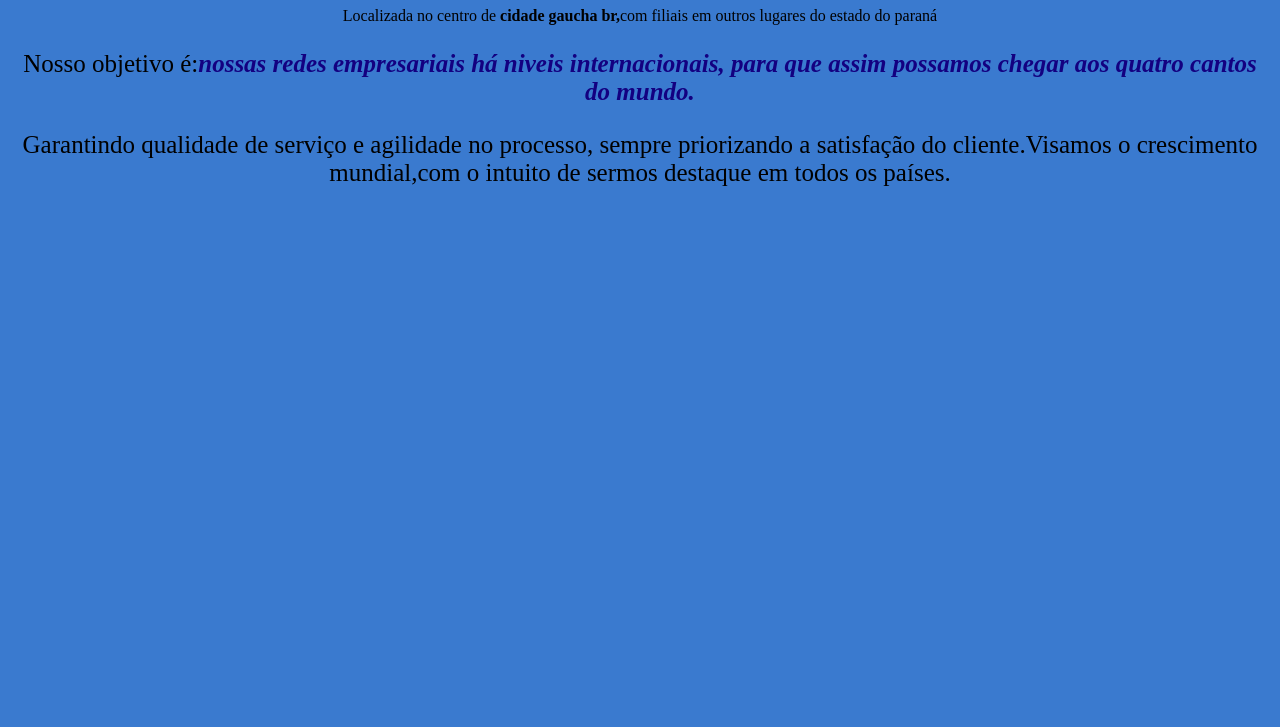
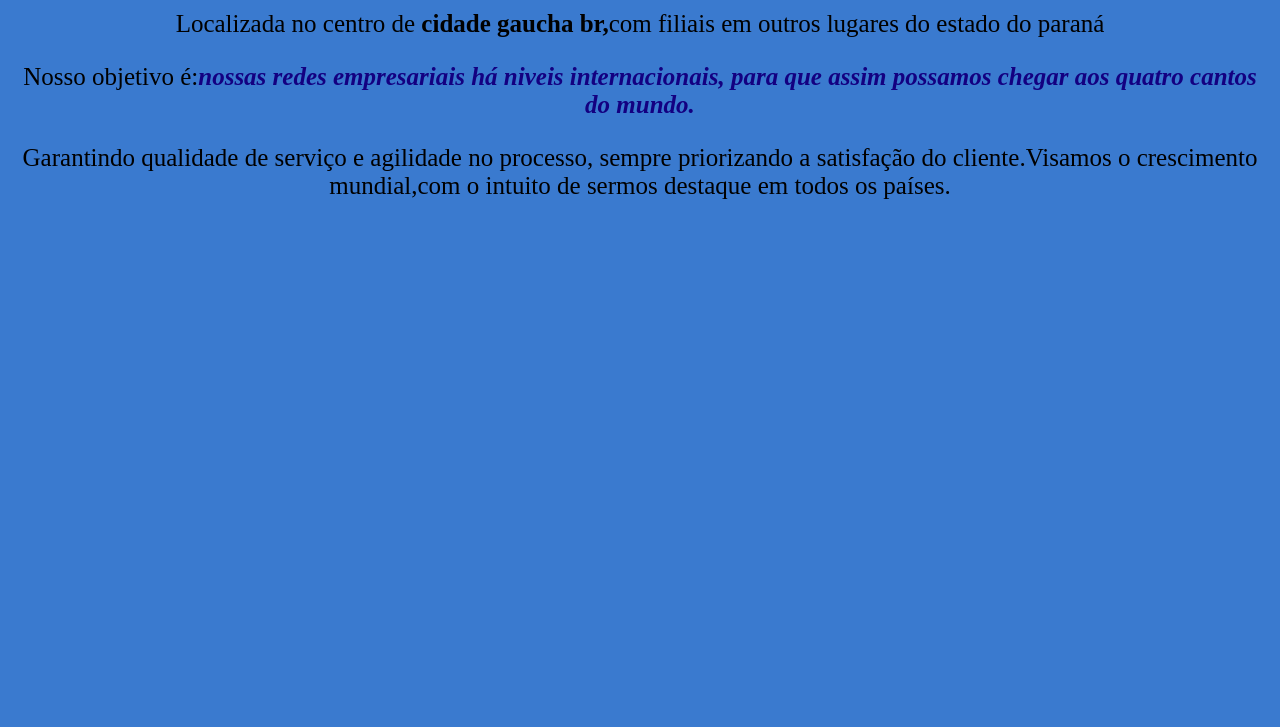
Before and after one commit to LzWinther/projeto1, a plain HTML site: page index.html in a window 1280 px wide. Shown: the part 73-800 px from the top of the page. Drawn offline with Linux system fonts and the light colour scheme.

Commit message:
nova alteração feita!!

```diff
--- a/index.html
+++ b/index.html
@@ -10,7 +10,7 @@
 <body>
          <h1>Sobre a empresa de programação do luiz</h1>
 
-         <p>Localizada no centro de <strong>cidade gaucha br,</strong>com filiais
+         <p style="font-size: 25px">Localizada no centro de <strong>cidade gaucha br,</strong>com filiais
     em outros lugares do estado do paraná</p>
 
          <p style="font-size: 25px">Nosso objetivo é:<em><strong>nossas redes empresariais há niveis internacionais,
```
